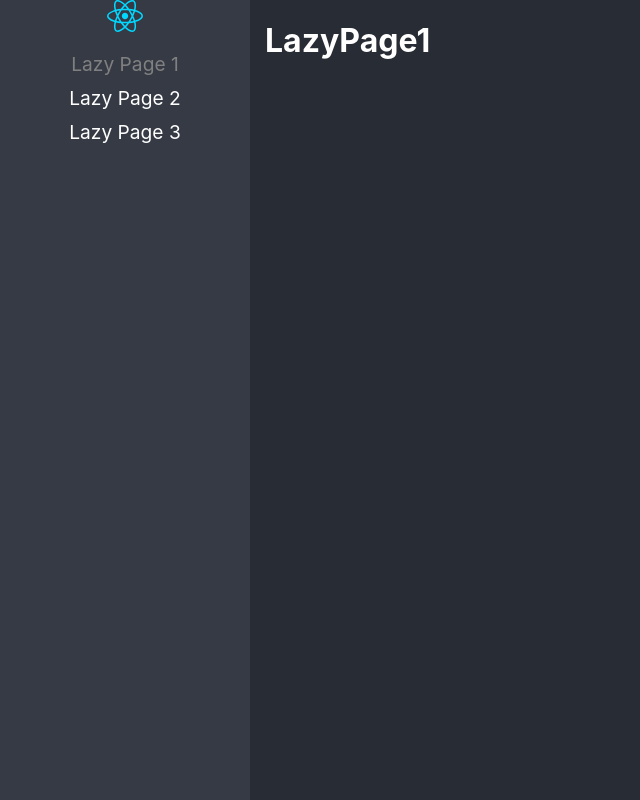
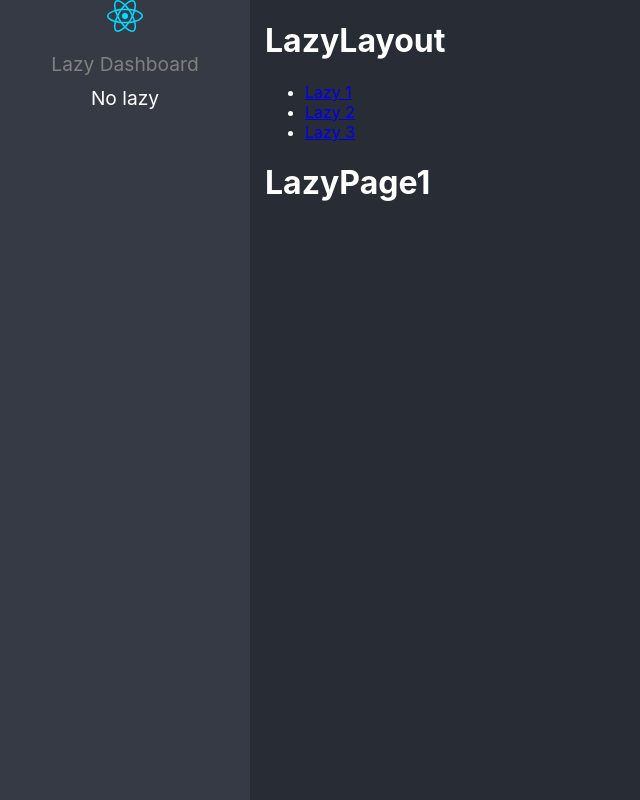
Before and after one commit to HugoLebredo/react-adv, a React (Vite) app: page /LazyLayout/lazy1 in a window 1280 px wide. Before the commit this address led to /lazy1. Shown: the whole page, without its empty margins (0-640 px from the left). Built offline with nearby package versions, Linux system fonts and the light colour scheme.

Commit message:
rutas anidadas

```diff
--- /dev/null
+++ b/src/01-lazyload/layout/LazyLayout.tsx
@@ -0,0 +1,31 @@
+import { Navigate, NavLink, Route, Routes } from "react-router-dom"
+import { LazyPage1, LazyPage2, LazyPage3 } from "../pages"
+
+export const LazyLayout = () => {
+  return (
+    <div>
+        <h1>LazyLayout</h1>
+        <ul>
+            <li>
+                <NavLink to = 'lazy1'>Lazy 1</NavLink>
+            </li>
+            <li>
+                <NavLink to = 'lazy2'>Lazy 2</NavLink>
+            </li>
+            <li>
+                <NavLink to = 'lazy3'>Lazy 3</NavLink>
+            </li>
+        </ul>
+
+        <Routes>
+            <Route path = 'lazy1' element = {<LazyPage1/>}/>
+            <Route path = 'lazy2' element = {<LazyPage2/>}/>
+            <Route path = 'lazy3' element = {<LazyPage3/>}/>
+
+            <Route path = "*" element = {<Navigate replace to = 'lazy1' />}/>
+        </Routes>
+    </div>
+  )
+}
+
+export default LazyLayout
--- a/src/01-lazyload/pages/LazyPage1.tsx
+++ b/src/01-lazyload/pages/LazyPage1.tsx
@@ -1,4 +1,3 @@
-
 export const LazyPage1 = () => {
     return (
       <h1>LazyPage1</h1>
--- /dev/null
+++ b/src/01-lazyload/pages/NoLazy.tsx
@@ -0,0 +1,11 @@
+export const NoLazy = () => {
+  return (
+    <div>
+        <h1>
+            NO LAZY LOAD COMPONENT
+        </h1>
+    </div>
+  )
+}
+
+export default NoLazy
--- a/src/routes/routes.ts
+++ b/src/routes/routes.ts
@@ -1,5 +1,7 @@
 import { LazyExoticComponent, lazy } from 'react'
-import { LazyPage3 } from '../01-lazyload/pages';
+import {NoLazy} from '../01-lazyload/pages/NoLazy';
+
+
 
 type JSXcomponent = () => JSX.Element;
 
@@ -10,29 +12,21 @@
     name: string
 }
 
-const Lazy1 = lazy(() =>/* webpackChunkName: "LazyPage1" */ import('../01-lazyload/pages/LazyPage1'))
-const Lazy2 = lazy(() =>/* webpackChunkName: "LazyPage2" */ import('../01-lazyload/pages/LazyPage2'))
-const Lazy3 = lazy(() =>/* webpackChunkName: "LazyPage3" */ import('../01-lazyload/pages/LazyPage3'))
+const LazyLayout = lazy(() =>/* webpackChunkName: "LazyLayout" */ import('../01-lazyload/layout/LazyLayout'))
 
 const routes:Route[] = [
     {
-        to:'/lazy1',
-        path:'lazy1',
-        Component: Lazy1,
-        name:'Lazy Page 1'
+        to:'/LazyLayout',
+        path:'/LazyLayout/*',
+        Component: LazyLayout,
+        name:'Lazy Dashboard'
     },
     {
-        to:'/lazy2',
-        path:'lazy2',
-        Component: Lazy2,
-        name:'Lazy Page 2'
+        to:'/no-lazy',
+        path:'no-lazy',
+        Component: NoLazy,
+        name:'No lazy'
     },
-    {
-        to:'/lazy3',
-        path:'lazy3',
-        Component: Lazy3,
-        name:'Lazy Page 3'
-    }
 ]
 
 export default routes
```
